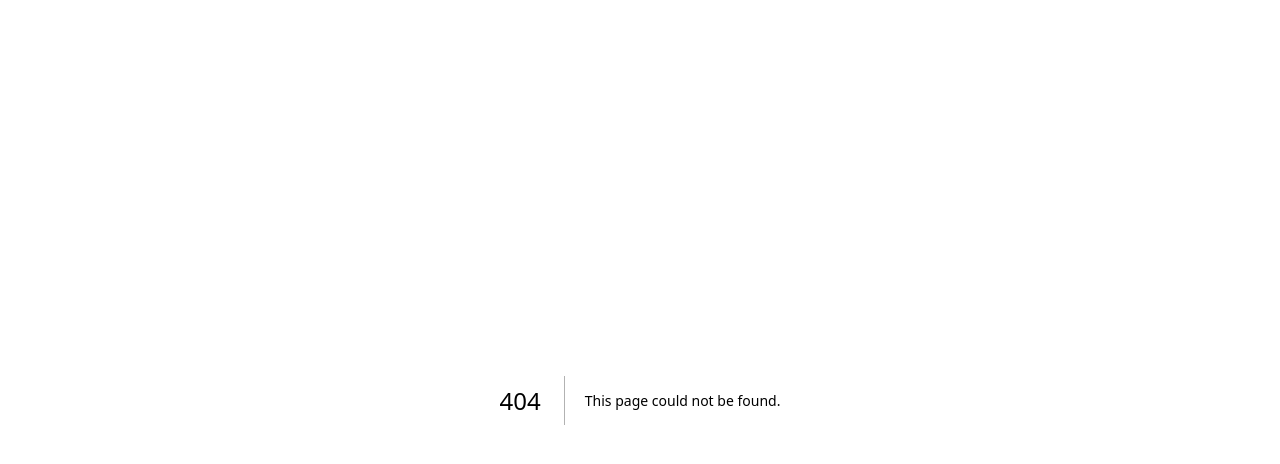
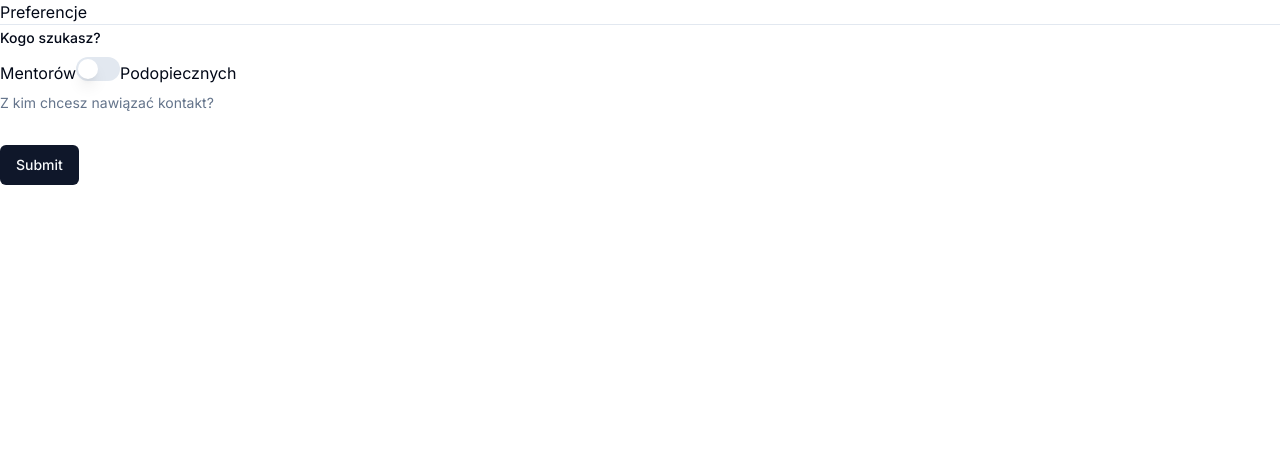
Before and after one commit to WIP-Work-In-Progress/Hackhaton_HackerSpace_2024_03, a Next.js app in the folder inprogress-frontend/: page /preferences in a window 1280 px wide. Before the commit this address had no page. Shown: the top 464 px of the page. Built offline with nearby package versions, Linux system fonts and the light colour scheme.

Commit message:
Added preferences form wip

```diff
--- a/inprogress-frontend/package.json
+++ b/inprogress-frontend/package.json
@@ -11,7 +11,9 @@
   "dependencies": {
     "@hookform/resolvers": "^3.3.4",
     "@radix-ui/react-label": "^2.0.2",
+    "@radix-ui/react-separator": "^1.0.3",
     "@radix-ui/react-slot": "^1.0.2",
+    "@radix-ui/react-switch": "^1.0.3",
     "class-variance-authority": "^0.7.0",
     "clsx": "^2.1.0",
     "lucide-react": "^0.363.0",
--- /dev/null
+++ b/inprogress-frontend/src/app/preferences/_components/custom-toggle.tsx
@@ -0,0 +1,20 @@
+import { Switch } from "@/components/ui/switch";
+import React from "react";
+
+interface CustomToggle {
+  leftOption: string;
+  rightOption: string;
+}
+
+export default function CustomToggle({
+  leftOption,
+  rightOption,
+}: CustomToggle) {
+  return (
+    <div>
+      {leftOption}
+      <Switch />
+      {rightOption}
+    </div>
+  );
+}
--- /dev/null
+++ b/inprogress-frontend/src/app/preferences/_components/preferences-form.tsx
@@ -0,0 +1,61 @@
+"use client";
+
+import React from "react";
+import CustomToggle from "./custom-toggle";
+import {
+  Form,
+  FormControl,
+  FormDescription,
+  FormField,
+  FormItem,
+  FormLabel,
+  FormMessage,
+} from "@/components/ui/form";
+import { Button } from "@/components/ui/button";
+import { z } from "zod";
+import { useForm } from "react-hook-form";
+import { zodResolver } from "@hookform/resolvers/zod";
+
+const formSchema = z.object({
+  lookingFor: z.string().min(2, {
+    message: "Username must be at least 2 characters.",
+  }),
+});
+
+export default function PreferencesForm() {
+  const form = useForm<z.infer<typeof formSchema>>({
+    resolver: zodResolver(formSchema),
+    defaultValues: {
+      lookingFor: "",
+    },
+  });
+
+  function onSubmit(values: z.infer<typeof formSchema>) {
+    console.log(values);
+  }
+
+  return (
+    <Form {...form}>
+      <form onSubmit={form.handleSubmit(onSubmit)} className="space-y-8">
+        <FormField
+          control={form.control}
+          name="lookingFor"
+          render={({ field }) => (
+            <FormItem>
+              <FormLabel>Kogo szukasz?</FormLabel>
+              <FormControl>
+                <CustomToggle
+                  leftOption="Mentorów"
+                  rightOption="Podopiecznych"
+                />
+              </FormControl>
+              <FormDescription>Z kim chcesz nawiązać kontakt?</FormDescription>
+              <FormMessage />
+            </FormItem>
+          )}
+        />
+        <Button type="submit">Submit</Button>
+      </form>
+    </Form>
+  );
+}
--- /dev/null
+++ b/inprogress-frontend/src/app/preferences/page.tsx
@@ -0,0 +1,16 @@
+import { Separator } from "@/components/ui/separator";
+import React from "react";
+import CustomToggle from "./_components/custom-toggle";
+import PreferencesForm from "./_components/preferences-form";
+
+export default function page() {
+  return (
+    <div>
+      <h2>Preferencje</h2>
+      <Separator />
+      <PreferencesForm />
+
+
+    </div>
+  );
+}
--- /dev/null
+++ b/inprogress-frontend/src/components/ui/input.tsx
@@ -0,0 +1,25 @@
+import * as React from "react"
+
+import { cn } from "@/lib/utils"
+
+export interface InputProps
+  extends React.InputHTMLAttributes<HTMLInputElement> {}
+
+const Input = React.forwardRef<HTMLInputElement, InputProps>(
+  ({ className, type, ...props }, ref) => {
+    return (
+      <input
+        type={type}
+        className={cn(
+          "flex h-10 w-full rounded-md border border-input bg-background px-3 py-2 text-sm ring-offset-background file:border-0 file:bg-transparent file:text-sm file:font-medium placeholder:text-muted-foreground focus-visible:outline-none focus-visible:ring-2 focus-visible:ring-ring focus-visible:ring-offset-2 disabled:cursor-not-allowed disabled:opacity-50",
+          className
+        )}
+        ref={ref}
+        {...props}
+      />
+    )
+  }
+)
+Input.displayName = "Input"
+
+export { Input }
--- /dev/null
+++ b/inprogress-frontend/src/components/ui/separator.tsx
@@ -0,0 +1,31 @@
+"use client"
+
+import * as React from "react"
+import * as SeparatorPrimitive from "@radix-ui/react-separator"
+
+import { cn } from "@/lib/utils"
+
+const Separator = React.forwardRef<
+  React.ElementRef<typeof SeparatorPrimitive.Root>,
+  React.ComponentPropsWithoutRef<typeof SeparatorPrimitive.Root>
+>(
+  (
+    { className, orientation = "horizontal", decorative = true, ...props },
+    ref
+  ) => (
+    <SeparatorPrimitive.Root
+      ref={ref}
+      decorative={decorative}
+      orientation={orientation}
+      className={cn(
+        "shrink-0 bg-border",
+        orientation === "horizontal" ? "h-[1px] w-full" : "h-full w-[1px]",
+        className
+      )}
+      {...props}
+    />
+  )
+)
+Separator.displayName = SeparatorPrimitive.Root.displayName
+
+export { Separator }
--- /dev/null
+++ b/inprogress-frontend/src/components/ui/switch.tsx
@@ -0,0 +1,29 @@
+"use client"
+
+import * as React from "react"
+import * as SwitchPrimitives from "@radix-ui/react-switch"
+
+import { cn } from "@/lib/utils"
+
+const Switch = React.forwardRef<
+  React.ElementRef<typeof SwitchPrimitives.Root>,
+  React.ComponentPropsWithoutRef<typeof SwitchPrimitives.Root>
+>(({ className, ...props }, ref) => (
+  <SwitchPrimitives.Root
+    className={cn(
+      "peer inline-flex h-6 w-11 shrink-0 cursor-pointer items-center rounded-full border-2 border-transparent transition-colors focus-visible:outline-none focus-visible:ring-2 focus-visible:ring-ring focus-visible:ring-offset-2 focus-visible:ring-offset-background disabled:cursor-not-allowed disabled:opacity-50 data-[state=checked]:bg-primary data-[state=unchecked]:bg-input",
+      className
+    )}
+    {...props}
+    ref={ref}
+  >
+    <SwitchPrimitives.Thumb
+      className={cn(
+        "pointer-events-none block h-5 w-5 rounded-full bg-background shadow-lg ring-0 transition-transform data-[state=checked]:translate-x-5 data-[state=unchecked]:translate-x-0"
+      )}
+    />
+  </SwitchPrimitives.Root>
+))
+Switch.displayName = SwitchPrimitives.Root.displayName
+
+export { Switch }
--- /dev/null
+++ b/inprogress-frontend/src/components/ui/textarea.tsx
@@ -0,0 +1,24 @@
+import * as React from "react"
+
+import { cn } from "@/lib/utils"
+
+export interface TextareaProps
+  extends React.TextareaHTMLAttributes<HTMLTextAreaElement> {}
+
+const Textarea = React.forwardRef<HTMLTextAreaElement, TextareaProps>(
+  ({ className, ...props }, ref) => {
+    return (
+      <textarea
+        className={cn(
+          "flex min-h-[80px] w-full rounded-md border border-input bg-background px-3 py-2 text-sm ring-offset-background placeholder:text-muted-foreground focus-visible:outline-none focus-visible:ring-2 focus-visible:ring-ring focus-visible:ring-offset-2 disabled:cursor-not-allowed disabled:opacity-50",
+          className
+        )}
+        ref={ref}
+        {...props}
+      />
+    )
+  }
+)
+Textarea.displayName = "Textarea"
+
+export { Textarea }
```
Also changed, not shown: 1 other file (tests, documents, lock files or other folders).
